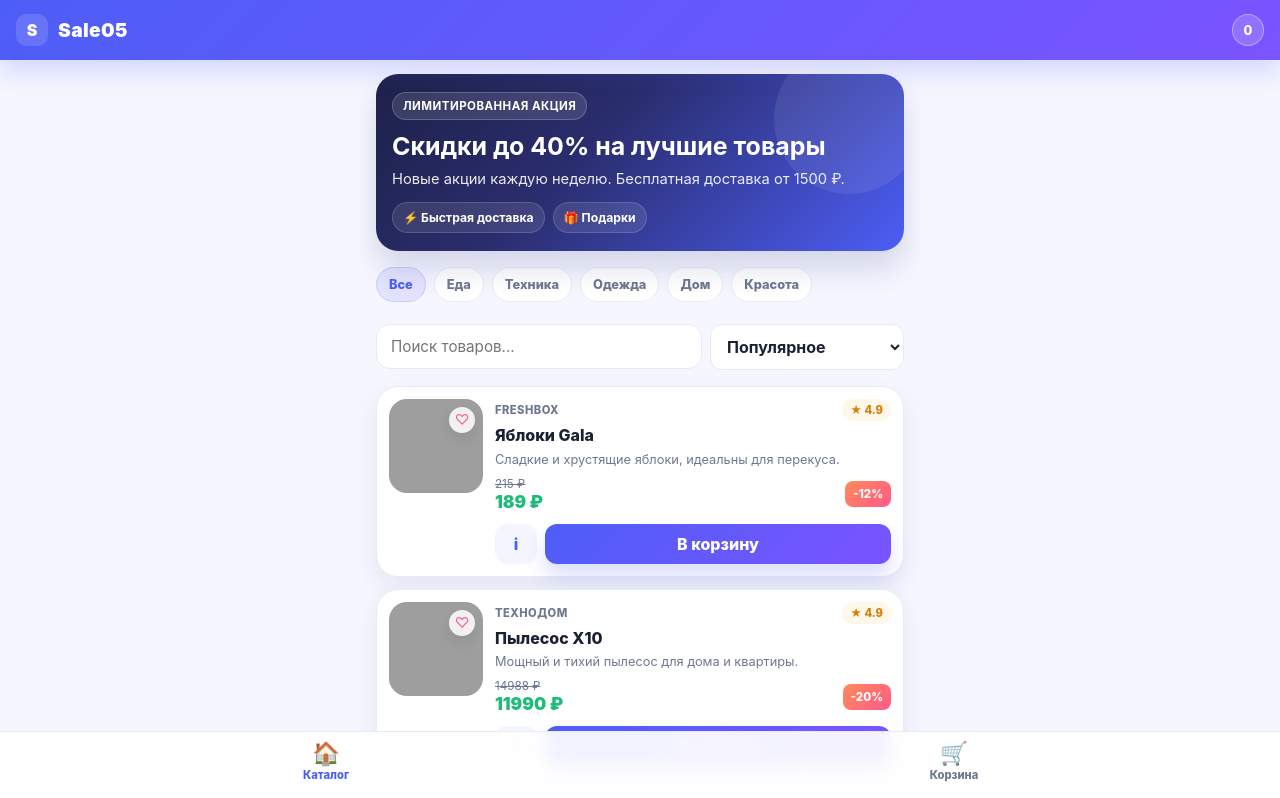
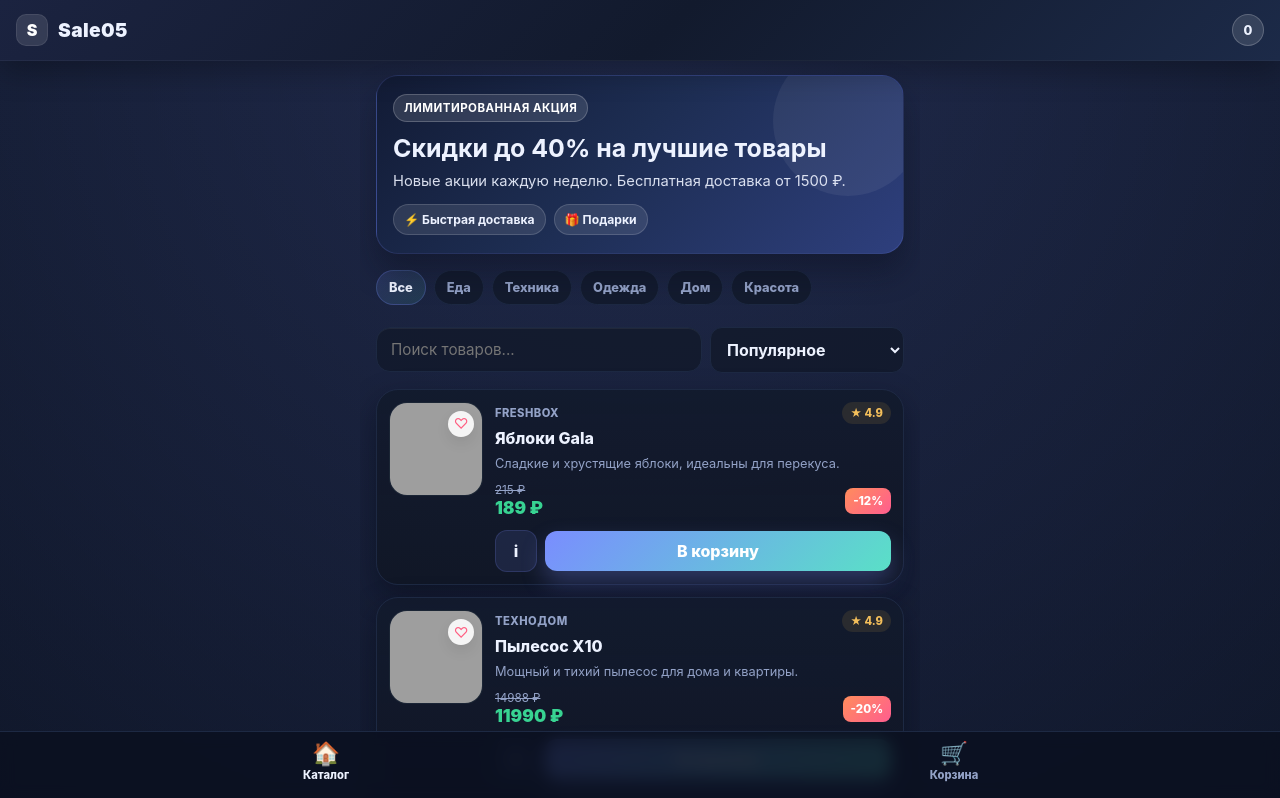
Before and after one commit to volkovtimur22-lab/sale05-miniapp, a plain HTML site: page index.html in a window 1280 px wide. Shown: the top 798 px of the page. Drawn offline with Linux system fonts and the light colour scheme; grey boxes are pictures that could not be loaded.

Commit message:
Apply dark premium Telegram mini-app styling with updated colors and premium storefront look to the main index.html file

```diff
--- a/index.html
+++ b/index.html
@@ -7,20 +7,22 @@
   <script src="https://telegram.org/js/telegram-web-app.js"></script>
   <style>
     :root {
-      --bg: #f5f6ff;
-      --panel: #ffffff;
-      --panel-soft: #f3f5ff;
-      --primary: #4d5ef6;
-      --primary-2: #7b54ff;
-      --primary-soft: rgba(77,94,246,0.12);
-      --success: #1ebc7a;
-      --success-soft: rgba(30,188,122,0.12);
-      --accent: #ff8a5a;
-      --accent-2: #ff5a88;
-      --text: #1b2132;
-      --muted: #6f7890;
-      --line: #e7ebf7;
-      --shadow: 0 12px 28px rgba(37, 45, 92, 0.08);
+      --bg: #0b1020;
+      --bg-top: #10182b;
+      --panel: #121a2d;
+      --panel-soft: #171f33;
+      --panel-alt: #0f1729;
+      --primary: #7a8dff;
+      --primary-2: #5ae0c7;
+      --primary-soft: rgba(122, 141, 255, 0.16);
+      --success: #38d392;
+      --success-soft: rgba(56, 211, 146, 0.12);
+      --accent: #ff8d5c;
+      --accent-2: #ff5d8f;
+      --text: #edf2ff;
+      --muted: #93a2c7;
+      --line: #1d2943;
+      --shadow: 0 12px 30px rgba(5, 8, 20, 0.42);
       --radius: 22px;
     }
 
@@ -29,7 +31,9 @@
     html, body {
       margin: 0;
       min-height: 100%;
-      background: var(--tg-theme-bg-color, var(--bg));
+      background:
+        radial-gradient(circle at top, rgba(122, 141, 255, 0.16), transparent 28%),
+        linear-gradient(180deg, var(--bg-top) 0%, var(--bg) 100%);
       color: var(--tg-theme-text-color, var(--text));
       font-family: -apple-system, BlinkMacSystemFont, 'Segoe UI', Roboto, Helvetica, Arial, sans-serif;
     }
@@ -52,9 +56,10 @@
       align-items: center;
       justify-content: space-between;
       padding: 14px 16px;
-      background: linear-gradient(135deg, var(--primary), var(--primary-2));
+      background: linear-gradient(135deg, #1b2340, #121a2d 52%, #1c2a48);
       color: white;
-      box-shadow: 0 10px 26px rgba(77,94,246,0.22);
+      box-shadow: 0 10px 30px rgba(0, 0, 0, 0.28);
+      border-bottom: 1px solid rgba(255,255,255,0.04);
     }
 
     .brand-wrap {
@@ -67,18 +72,20 @@
       width: 32px;
       height: 32px;
       border-radius: 10px;
-      background: rgba(255,255,255,0.14);
+      background: rgba(255,255,255,0.12);
       display: flex;
       align-items: center;
       justify-content: center;
       font-weight: 900;
       backdrop-filter: blur(6px);
+      border: 1px solid rgba(255,255,255,0.08);
     }
 
     .brand {
       font-size: 1.2rem;
       font-weight: 900;
       letter-spacing: 0.02em;
+      color: var(--text);
     }
 
     .cart-pill {
@@ -89,10 +96,11 @@
       height: 32px;
       padding: 0 10px;
       border-radius: 999px;
-      background: rgba(255,255,255,0.18);
-      border: 1px solid rgba(255,255,255,0.35);
+      background: rgba(255,255,255,0.12);
+      border: 1px solid rgba(255,255,255,0.2);
       font-weight: 800;
       font-size: 0.8rem;
+      color: var(--text);
     }
 
     .content {
@@ -104,11 +112,12 @@
     .content::-webkit-scrollbar { width: 0; height: 0; }
 
     .promo {
-      background: linear-gradient(135deg, #1d2148, #2a2d6d 40%, #4d5ef6);
+      background: linear-gradient(135deg, #121b35, #1d2d52 45%, #2e3f7d);
+      border: 1px solid rgba(122, 141, 255, 0.18);
       color: white;
       border-radius: 22px;
       padding: 18px 16px;
-      box-shadow: 0 18px 30px rgba(45, 55, 120, 0.16);
+      box-shadow: 0 18px 30px rgba(10, 13, 28, 0.4);
       margin-bottom: 16px;
       position: relative;
       overflow: hidden;
@@ -119,7 +128,7 @@
       position: absolute;
       width: 150px;
       height: 150px;
-      background: rgba(255,255,255,0.08);
+      background: rgba(255,255,255,0.06);
       border-radius: 50%;
       right: -20px;
       top: -30px;
@@ -141,12 +150,14 @@
       margin: 12px 0 8px;
       font-size: 1.56rem;
       line-height: 1.2;
+      color: var(--text);
     }
 
     .promo p {
       margin: 0;
       opacity: 0.9;
       font-size: 0.92rem;
+      color: var(--text);
     }
 
     .promo-row {
@@ -167,6 +178,7 @@
       padding: 7px 10px;
       font-size: 0.76rem;
       font-weight: 700;
+      color: var(--text);
     }
 
     .categories {
@@ -182,7 +194,7 @@
 
     .category {
       border: 1px solid var(--line);
-      background: var(--panel);
+      background: rgba(18, 26, 45, 0.9);
       color: var(--muted);
       border-radius: 999px;
       padding: 9px 12px;
@@ -194,9 +206,9 @@
     }
 
     .category.active {
-      background: linear-gradient(135deg, var(--primary-soft), rgba(123,84,255,0.12));
-      border-color: rgba(77,94,246,0.16);
-      color: var(--primary);
+      background: linear-gradient(135deg, rgba(122,141,255,0.16), rgba(90,224,199,0.12));
+      border-color: rgba(122,141,255,0.25);
+      color: var(--text);
     }
 
     .toolbar {
@@ -214,23 +226,23 @@
       width: 100%;
       border-radius: 14px;
       border: 1px solid var(--line);
-      background: var(--panel);
+      background: rgba(18, 26, 45, 0.9);
       color: var(--tg-theme-text-color, var(--text));
       padding: 12px 14px;
       font-size: 0.95rem;
       outline: none;
-      box-shadow: inset 0 1px 0 rgba(255,255,255,0.7);
+      box-shadow: inset 0 1px 0 rgba(255,255,255,0.06);
     }
 
     .search-input:focus {
-      border-color: rgba(77,94,246,0.45);
-      box-shadow: 0 0 0 4px rgba(77,94,246,0.08);
+      border-color: rgba(122,141,255,0.45);
+      box-shadow: 0 0 0 4px rgba(122,141,255,0.08);
     }
 
     .sort-select {
       border: 1px solid var(--line);
       border-radius: 12px;
-      background: var(--panel);
+      background: rgba(18, 26, 45, 0.9);
       color: var(--text);
       padding: 11px 12px;
       font-weight: 700;
@@ -244,7 +256,7 @@
     }
 
     .product-card {
-      background: var(--panel);
+      background: linear-gradient(180deg, rgba(18,26,45,0.95), rgba(16,22,37,0.9));
       border: 1px solid var(--line);
       border-radius: var(--radius);
       box-shadow: var(--shadow);
@@ -260,7 +272,8 @@
       height: 94px;
       border-radius: 18px;
       overflow: hidden;
-      background: linear-gradient(135deg, #eef2ff, #eefdf6);
+      background: linear-gradient(135deg, #111b2e, #121d2c);
+      border: 1px solid rgba(255,255,255,0.04);
     }
 
     .product-image {
@@ -277,7 +290,7 @@
       width: 26px;
       height: 26px;
       border-radius: 50%;
-      background: rgba(255,255,255,0.86);
+      background: rgba(255,255,255,0.9);
       border: none;
       color: #ff5d80;
       font-size: 0.9rem;
@@ -313,8 +326,8 @@
       display: inline-flex;
       align-items: center;
       gap: 4px;
-      background: #fff8ea;
-      color: #d77d00;
+      background: rgba(255, 195, 71, 0.1);
+      color: #f4bf5b;
       border-radius: 999px;
       padding: 4px 8px;
       font-size: 0.7rem;
@@ -329,6 +342,7 @@
       white-space: nowrap;
       overflow: hidden;
       text-overflow: ellipsis;
+      color: var(--text);
     }
 
     .desc {
@@ -339,6 +353,7 @@
       -webkit-line-clamp: 2;
       -webkit-box-orient: vertical;
       overflow: hidden;
+      line-height: 1.45;
     }
 
     .meta-row {
@@ -400,17 +415,18 @@
     }
 
     .ghost-btn {
-      background: var(--panel-soft);
-      color: var(--primary);
+      background: rgba(122, 141, 255, 0.12);
+      color: var(--text);
       flex: 0 0 auto;
       min-width: 42px;
+      border: 1px solid rgba(122, 141, 255, 0.18);
     }
 
     .add-btn {
       flex: 1;
       background: linear-gradient(135deg, var(--primary), var(--primary-2));
       color: white;
-      box-shadow: 0 12px 20px rgba(77,94,246,0.2);
+      box-shadow: 0 12px 24px rgba(122, 141, 255, 0.28);
     }
 
     .bottom-nav {
@@ -418,7 +434,7 @@
       left: 0;
       right: 0;
       bottom: 0;
-      background: rgba(255,255,255,0.92);
+      background: rgba(11,16,32,0.88);
       backdrop-filter: blur(8px);
       border-top: 1px solid var(--line);
       display: flex;
@@ -443,7 +459,7 @@
     }
 
     .nav-item.active {
-      color: var(--primary);
+      color: var(--text);
     }
 
     .nav-emoji { font-size: 1.4rem; line-height: 1; }
@@ -455,7 +471,7 @@
       text-align: center;
       color: var(--muted);
       padding: 32px 16px;
-      background: var(--panel);
+      background: rgba(18, 26, 45, 0.9);
       border: 1px solid var(--line);
       border-radius: var(--radius);
     }
@@ -470,6 +486,7 @@
     .cart-header h3 {
       margin: 0;
       font-size: 1.2rem;
+      color: var(--text);
     }
 
     .cart-list {
@@ -479,7 +496,7 @@
     }
 
     .cart-item {
-      background: var(--panel);
+      background: rgba(18, 26, 45, 0.9);
       border: 1px solid var(--line);
       border-radius: 14px;
       padding: 12px;
@@ -501,7 +518,7 @@
       width: 42px;
       height: 42px;
       border-radius: 12px;
-      background: linear-gradient(135deg, #eef2ff, #ebfaf3);
+      background: linear-gradient(135deg, #121d2f, #121d2e);
       display: flex;
       align-items: center;
       justify-content: center;
@@ -510,6 +527,7 @@
       font-weight: 800;
       flex-shrink: 0;
       overflow: hidden;
+      border: 1px solid rgba(255,255,255,0.05);
     }
 
     .cart-thumb img {
@@ -523,6 +541,7 @@
       overflow: hidden;
       text-overflow: ellipsis;
       white-space: nowrap;
+      color: var(--text);
     }
 
     .cart-price {
@@ -532,7 +551,7 @@
 
     .remove-btn {
       border: none;
-      background: #fff1f1;
+      background: rgba(239,93,93,0.12);
       color: #ef5d5d;
       width: 32px;
       height: 32px;
@@ -543,8 +562,8 @@
     }
 
     .promo-box {
-      background: linear-gradient(135deg, #fff4eb, #f5f7ff);
-      border: 1px solid #f0d9c7;
+      background: linear-gradient(135deg, rgba(255,141,92,0.12), rgba(122,141,255,0.08));
+      border: 1px solid rgba(255,141,92,0.18);
       border-radius: 16px;
       padding: 10px 12px;
       display: flex;
@@ -555,14 +574,15 @@
       color: var(--text);
     }
 
-    .promo-box strong { color: var(--primary); }
+    .promo-box strong { color: var(--primary-2); }
 
     .promo-input {
       width: 100%;
       border-radius: 10px;
       border: 1px solid var(--line);
       padding: 10px 12px;
-      background: white;
+      background: rgba(18,26,45,0.9);
+      color: var(--text);
       margin-top: 12px;
       outline: none;
     }
@@ -576,6 +596,7 @@
       font-size: 1.08rem;
       padding-top: 12px;
       border-top: 1px solid var(--line);
+      color: var(--text);
     }
 
     .checkout-btn {
@@ -588,13 +609,13 @@
       font-weight: 900;
       padding: 12px 16px;
       cursor: pointer;
-      box-shadow: 0 12px 20px rgba(35,184,106,0.2);
+      box-shadow: 0 12px 20px rgba(35,184,106,0.22);
     }
 
     .modal {
       position: fixed;
       inset: 0;
-      background: rgba(11, 14, 30, 0.45);
+      background: rgba(4, 7, 14, 0.68);
       display: flex;
       align-items: flex-end;
       justify-content: center;
@@ -611,12 +632,13 @@
 
     .modal-panel {
       width: min(560px, 100%);
-      background: var(--panel);
+      background: linear-gradient(180deg, rgba(18,26,45,0.98), rgba(13,18,32,0.98));
       border-radius: 22px 22px 0 0;
       padding: 16px;
       box-shadow: 0 -18px 40px rgba(0,0,0,0.14);
       transform: translateY(30px);
       transition: transform 0.2s ease;
+      border: 1px solid var(--line);
     }
 
     .modal.show .modal-panel {
@@ -628,11 +650,12 @@
       justify-content: space-between;
       align-items: center;
       margin-bottom: 12px;
+      color: var(--text);
     }
 
     .modal-close {
       border: none;
-      background: var(--panel-soft);
+      background: rgba(122,141,255,0.12);
       color: var(--text);
       width: 34px;
       height: 34px;
@@ -640,6 +663,7 @@
       font-size: 1.2rem;
       cursor: pointer;
       font-weight: 800;
+      border: 1px solid rgba(122,141,255,0.15);
     }
 
     .modal-image {
@@ -649,12 +673,14 @@
       border-radius: 20px;
       display: block;
       margin-bottom: 14px;
+      border: 1px solid rgba(255,255,255,0.04);
     }
 
     .modal-title {
       font-size: 1.32rem;
       font-weight: 900;
       margin: 0 0 6px;
+      color: var(--text);
     }
 
     .modal-meta {
@@ -681,10 +707,10 @@
     .qty-box {
       display: inline-flex;
       align-items: center;
-      background: var(--panel-soft);
+      background: rgba(122,141,255,0.08);
       border-radius: 12px;
       overflow: hidden;
-      border: 1px solid var(--line);
+      border: 1px solid rgba(122,141,255,0.14);
     }
 
     .quantity-btn {
@@ -701,6 +727,7 @@
       min-width: 32px;
       text-align: center;
       font-weight: 800;
+      color: var(--text);
     }
 
     .modal-action {
@@ -712,7 +739,7 @@
       padding: 12px 16px;
       cursor: pointer;
       font-weight: 900;
-      box-shadow: 0 12px 20px rgba(77,94,246,0.2);
+      box-shadow: 0 12px 20px rgba(122,141,255,0.2);
     }
 
     @media (min-width: 500px) {
```
